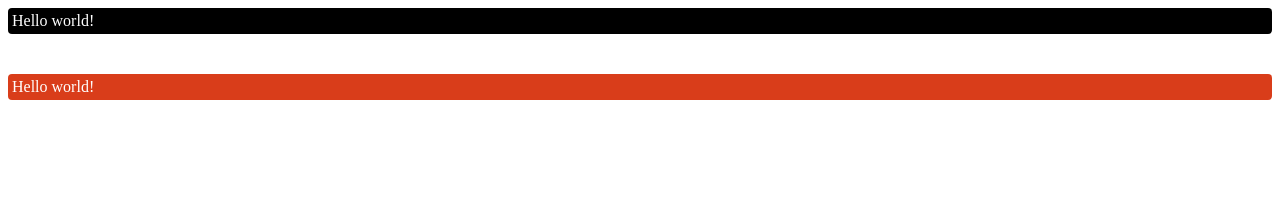
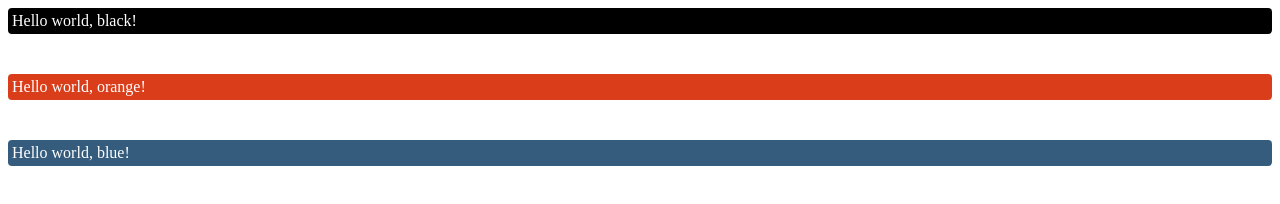
Before and after one commit to sorknes/my-personal-site-ts, a Gatsby site: page / in a window 1280 px wide. Built offline with nearby package versions, Linux system fonts and the light colour scheme; Gatsby itself is replaced by a stand-in of ours.

Commit message:
feat: Add blue brand token

```diff
--- a/src/pages/index.tsx
+++ b/src/pages/index.tsx
@@ -15,16 +15,26 @@ const Home: React.FC<IProps> = () => {
           borderRadius: token.border.radius[2],
           backgroundColor: token.color.neutral.TINT_0,
         }}>
-        Hello world!
+        Hello world, black!
+      </div>
+      <div
+        style={{
+          padding: token.space.component[2],
+          marginBottom: token.space.layout[6],
+          color: token.color.neutral.TINT_100,
+          borderRadius: token.border.radius[2],
+          backgroundColor: token.color.orange.TINT_50,
+        }}>
+        Hello world, orange!
       </div>
       <div
         style={{
           padding: token.space.component[2],
           color: token.color.neutral.TINT_100,
           borderRadius: token.border.radius[2],
-          backgroundColor: token.color.orange.TINT_50,
+          backgroundColor: token.color.blue.TINT_50,
         }}>
-        Hello world!
+        Hello world, blue!
       </div>
     </React.Fragment>
   )
--- /dev/null
+++ b/src/utils/tokens/color-blue.ts
@@ -0,0 +1,23 @@
+/**
+ * Blue brand color
+ *
+ * @category Token
+ */
+
+import colorNeutral from "./color-neutral"
+
+const colorBlue: object = {
+  TINT_100: colorNeutral.TINT_100,
+  TINT_90: "#d7dee5",
+  TINT_80: "#aebecb",
+  TINT_70: "#869db1",
+  TINT_60: "#5d7d97",
+  TINT_50: "#355c7d", // Default
+  TINT_40: "#2a4a64",
+  TINT_30: "#20374b",
+  TINT_20: "#152532",
+  TINT_10: "#0b1219",
+  TINT_0: colorNeutral.TINT_0,
+}
+
+export default colorBlue
--- a/src/utils/tokens/index.ts
+++ b/src/utils/tokens/index.ts
@@ -5,6 +5,7 @@
  */
 
 import borderRadius from "./border-radius"
+import colorBlue from "./color-blue"
 import colorNeutral from "./color-neutral"
 import colorOrange from "./color-orange"
 import spaceComponent from "./space-component"
@@ -15,6 +16,7 @@ export const token: any = {
     radius: borderRadius,
   },
   color: {
+    blue: colorBlue,
     neutral: colorNeutral,
     orange: colorOrange,
   },
```
